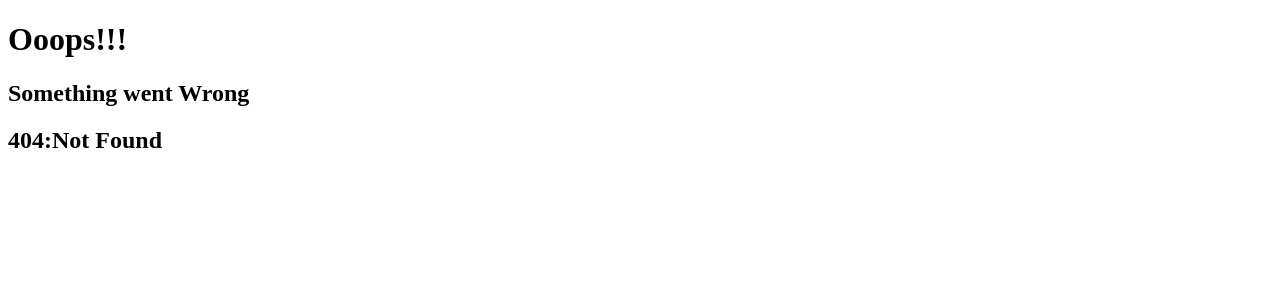
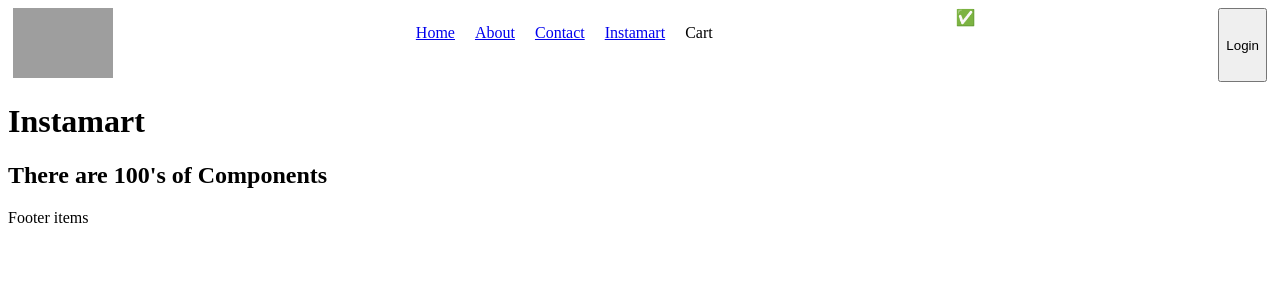
Before and after one commit to kanchan0508/Learning-react, a React (Vite) app: page /instamart in a window 1280 px wide. Before the commit this address had no page. Shown: the top 300 px of the page. Built offline with nearby package versions, Linux system fonts and the light colour scheme; grey boxes are pictures that could not be loaded.

Commit message:
lazy loading

```diff
--- a/src/App.js
+++ b/src/App.js
@@ -1,16 +1,19 @@
-import React from "react";
+import React, { lazy, Suspense } from "react";
 import ReactDOM from "react-dom/client";
 import Header from "./Componenets/Header";
 import Body from "./Componenets/Body";
 import Footer from "./Componenets/Footer";
 import { createBrowserRouter, Outlet, RouterProvider } from "react-router-dom";
 import Home from "./Componenets/Home";
-import About from "./Componenets/About";
 import Contact from "./Componenets/Contact";
 import Error from "./Componenets/Error";
 import RestaurantMenu from "./Componenets/RestaurantMenu";
 import Profile from "./Componenets/Profile";
+import Shimmer from "./Componenets/Shimmer";
 
+
+ const Instamart = lazy(() => import("./Componenets/Instamart"))
+ const About = lazy(() => import("./Componenets/About"))
 
    const AppLayout = () =>{
     return(
@@ -38,7 +41,7 @@ import Profile from "./Componenets/Profile";
             },
             {
                 path: "/about",
-                element: <About />,
+                element: <Suspense fallback={<h1>Loading...</h1>}> <About /></Suspense>,
                 children:[{
                     path: "Profile",
                     element: <Profile/>
@@ -51,7 +54,11 @@ import Profile from "./Componenets/Profile";
             {
                 path: "/restaurant/:id",
                 element: <RestaurantMenu />
-            }
+            },
+            {
+                path: "/instamart",
+                element: <Suspense fallback={<Shimmer/>}><Instamart /></Suspense>
+            },
         ]
     },
 
--- a/src/Componenets/Header.js
+++ b/src/Componenets/Header.js
@@ -22,6 +22,7 @@ export const Title = () => {
           <li><Link to="/home">Home</Link></li>
           <li><Link to="/about">About</Link></li>
           <li><Link to="/contact">Contact</Link></li>
+          <li><Link to="/instamart">Instamart</Link></li>
           <li>Cart</li>
         </ul>
         {isOnline ? "✅" : "❌"}
--- /dev/null
+++ b/src/Componenets/Instamart.js
@@ -0,0 +1,10 @@
+function Instamart (){
+    return (
+        <div>
+            <h1>Instamart</h1>
+            <h2>There are 100's of Components</h2>
+        </div>
+    )
+}
+
+export default Instamart
```
